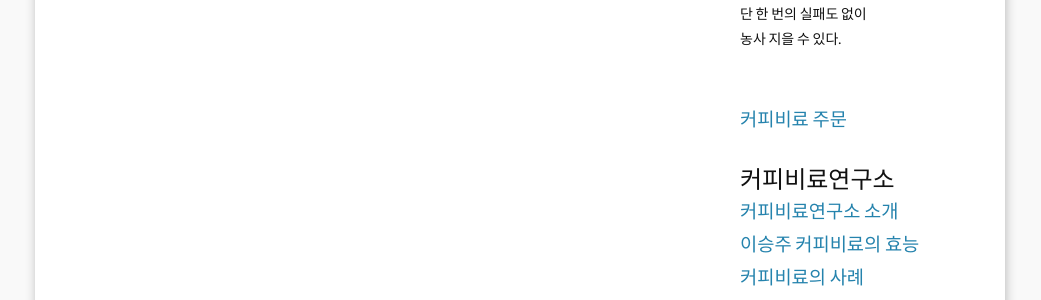
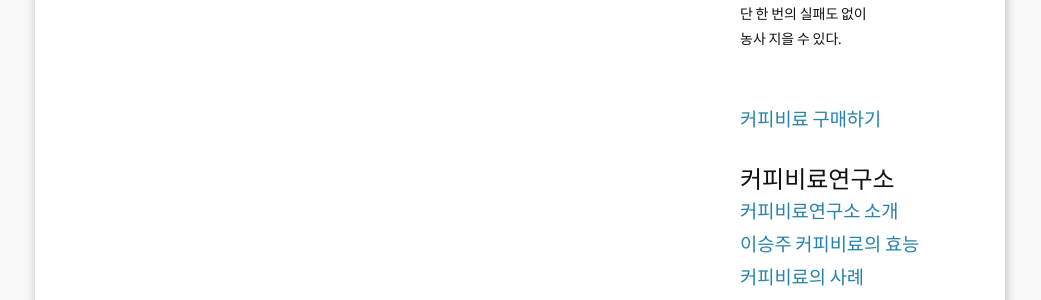
Before and after one commit to leevra/hair, a Jekyll site: the page built from index.html, in a window 1280 px wide. Shown: the part 401-701 px from the top of the page, without its empty margins (120-1161 px from the left). Built offline with Jekyll 4.4.1, drawn with Linux system fonts in a browser that asks for light colours; the list of posts is cut into pages by our own code.

Commit message:
VersionActivity

```diff
--- a/_includes/sidebar.html
+++ b/_includes/sidebar.html
@@ -5,7 +5,7 @@
 
 <br>
 
-<a href="/search?q=%EA%B0%80%EA%B5%AC%2F%EC%9D%B8%ED%85%8C%EB%A6%AC%EC%96%B4" target="_self"><h3>커피비료 주문</h3></a>
+<a href="/search?q=%EA%B0%80%EA%B5%AC%2F%EC%9D%B8%ED%85%8C%EB%A6%AC%EC%96%B4" target="_self"><h3>커피비료 구매하기</h3></a>
 
 <br>
 
```
